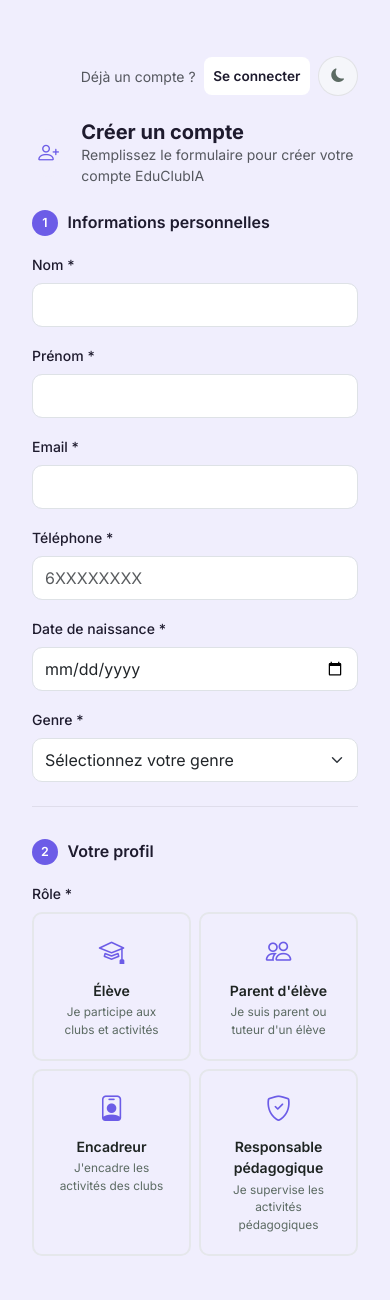
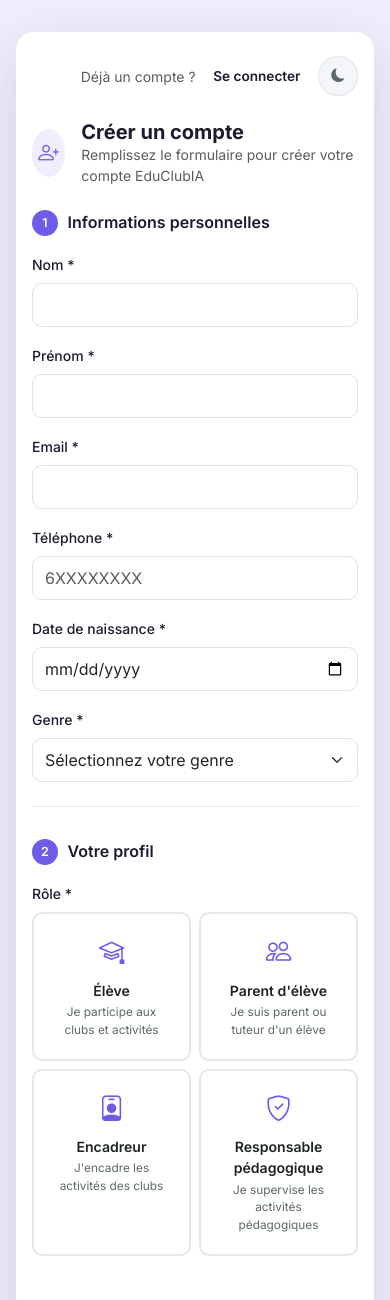
Before and after one commit to patsonie/EduClubIA, a Django app: page /inscription/ in a window 390 px wide. Shown: the top 1300 px of the page. Run offline with Django 5.2, Linux system fonts and the light colour scheme; data that the repository does not hold is empty; some libraries are stand-ins or nearby versions.

Commit message:
Inscription : cadre de la page restauré ; CLAUDE.md : repère centres d'intérêt
- inscription.html : le conteneur .conteneur-principal-auth, déjà stylé mais
  jamais posé, entoure maintenant les deux panneaux (carte blanche centrée,
  plus de décalage ni de coupure à droite, mobile sans débordement).
- CLAUDE.md : ligne « Centres d'intérêt » dans le tableau « Où regarder ».

Co-Authored-By: Claude Sonnet 5.5 <noreply@anthropic.com>

```diff
--- a/templates/base/inscription.html
+++ b/templates/base/inscription.html
@@ -162,6 +162,7 @@
     </style>
 </head>
 <body>
+<div class="conteneur-principal-auth">
 <div class="row g-0">
     <div class="col-lg-5 panneau-gauche">
         <a href="/" class="d-flex align-items-center text-decoration-none mb-5">
@@ -463,6 +464,7 @@
         </div>
     </div>
 </div>
+</div>
 
 <script src="{% static 'js/interets.js' %}"></script>
 <script src="{% static 'js/inscription.js' %}?v=3"></script>
```
Also changed, not shown: CLAUDE.md (+1 -0 lines).
